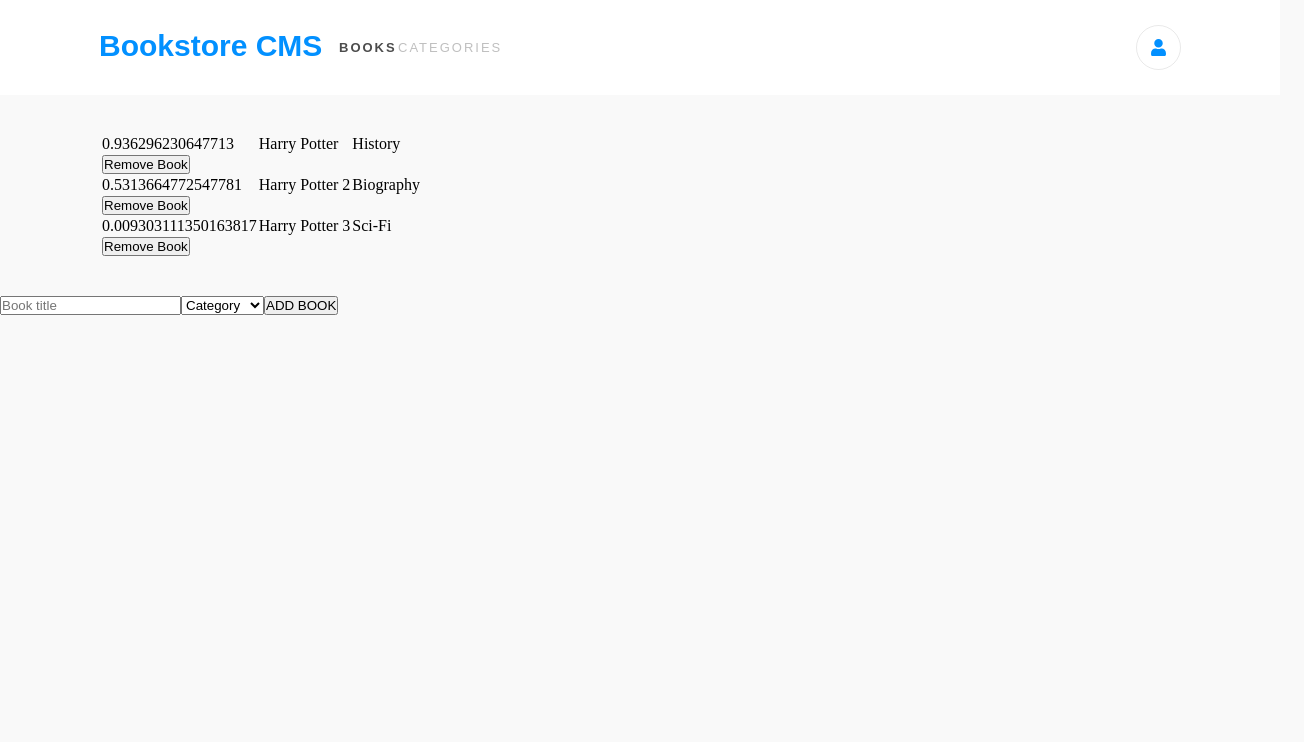
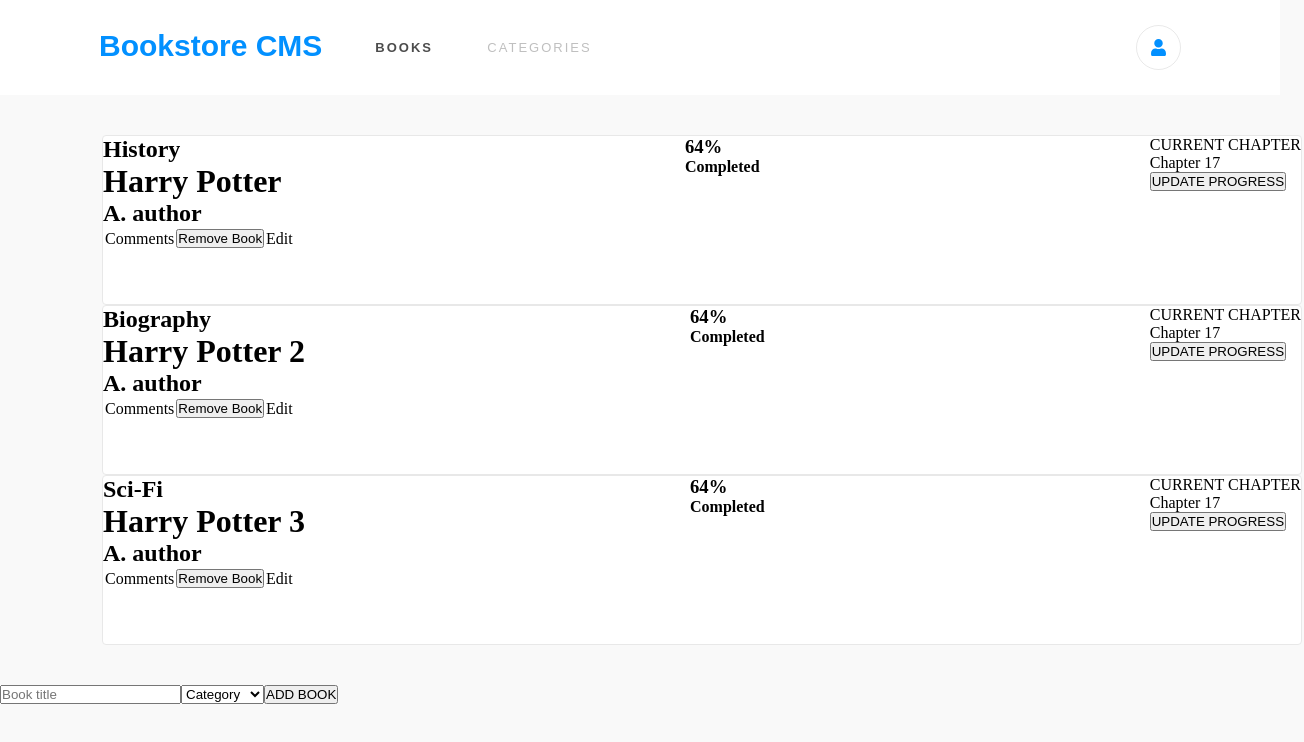
Before and after one commit to Luzaks/bookstore-redux, a React (Create React App) app: page / in a window 1280 px wide. Shown: the top 742 px of the page, 1304 px wide, since content can reach past the window. Built offline with nearby package versions, Linux system fonts and the light colour scheme.

Commit message:
Styles: change structure and initial styles of Book component

```diff
--- a/src/components/Book.js
+++ b/src/components/Book.js
@@ -1,18 +1,39 @@
 import React from 'react';
 import PropTypes from 'prop-types';
+import '../styles/Books.css';
 
 const Book = ({ book, handleRemoveBook }) => (
-  <tbody>
-    <tr>
-      <td>{book.id}</td>
-      <td>{book.title}</td>
-      <td>{book.category}</td>
+  <tbody className="book-container">
+    <tr className="book-info-container">
+      <tr className="book-info">
+        <td><h2>{book.category}</h2></td>
+        <td><h1>{book.title}</h1></td>
+        <td><h2>A. author</h2></td>
+      </tr>
+      <tr className="links-container">
+        <td>Comments</td>
+        <td>
+          <button type="submit" onClick={() => handleRemoveBook(book)}> Remove Book </button>
+        </td>
+        <td>Edit</td>
+      </tr>
     </tr>
-    <tr>
-      <td>
-        <button type="submit" onClick={() => handleRemoveBook(book)}> Remove Book </button>
-      </td>
-    </tr>
+    <div className="book-progress">
+      <div className="progress-oval" />
+      <div className="progress-data">
+        <h3>64%</h3>
+        <h4>Completed</h4>
+      </div>
+    </div>
+    <div className="current-chapter">
+      <div className="chapter-data">
+        <p>CURRENT CHAPTER</p>
+        <p>Chapter 17</p>
+      </div>
+      <div className="progress-button">
+        <button type="button">UPDATE PROGRESS</button>
+      </div>
+    </div>
   </tbody>
 );
 
--- a/src/styles/App.css
+++ b/src/styles/App.css
@@ -15,7 +15,6 @@
 }
 
 .bookstore-logo {
-  width: 240px;
   height: 37px;
   font-size: 30px;
   font-weight: bold;
@@ -29,6 +28,7 @@
 .books-link {
   width: 59px;
   height: 16px;
+  margin: 53px;
   display: inline-flex;
   align-items: center;
   font-size: 13px;
--- /dev/null
+++ b/src/styles/Books.css
@@ -0,0 +1,14 @@
+.book-container {
+    display: flex;
+    justify-content: space-between;
+    width: 1200px;
+    height: 170px;
+    border-radius: 4px;
+    border: solid 1px #e8e8e8;
+    background-color: #ffffff;
+}
+
+.book-info {
+    display: flex;
+    flex-direction: column;
+}
```
